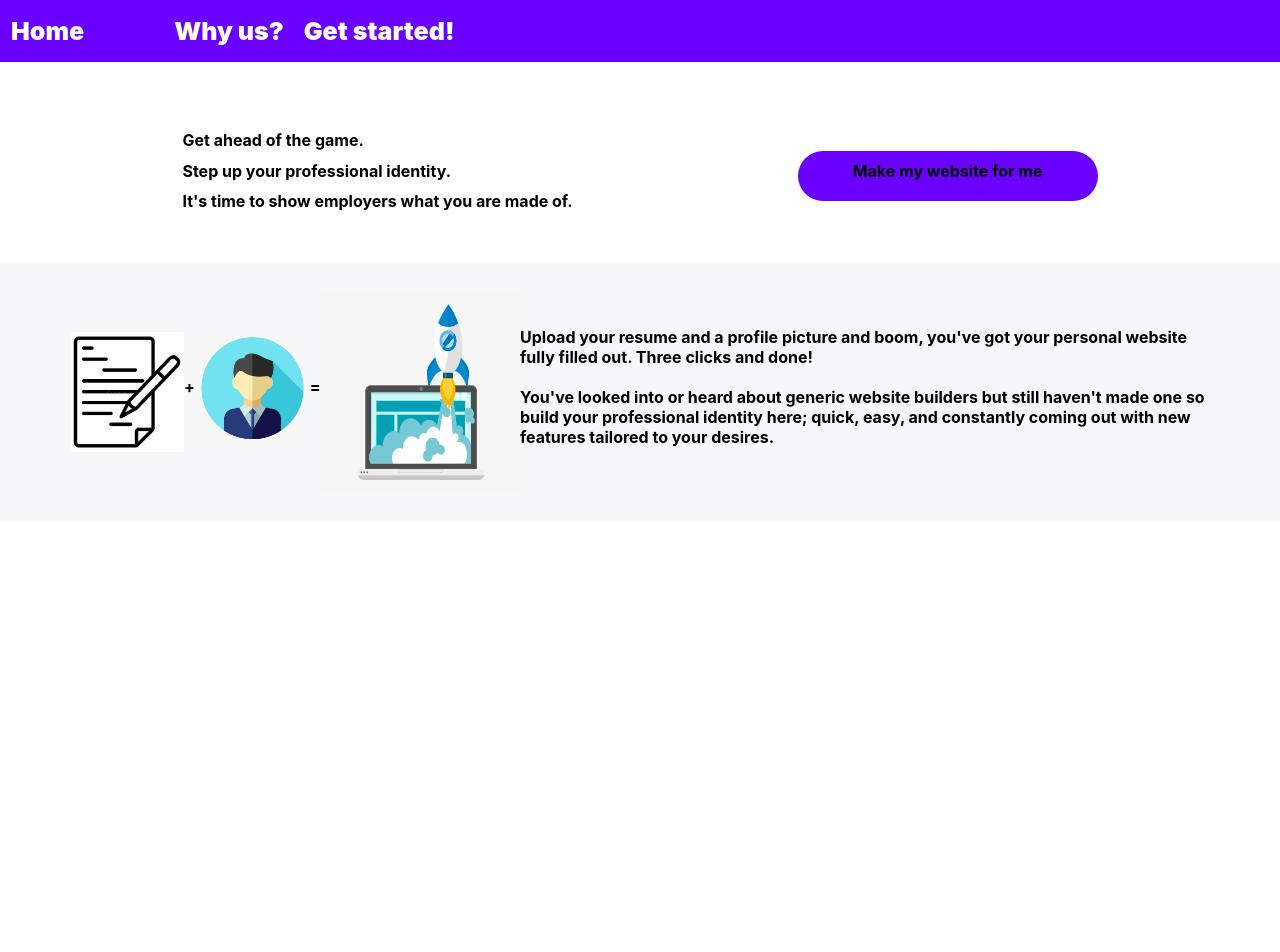
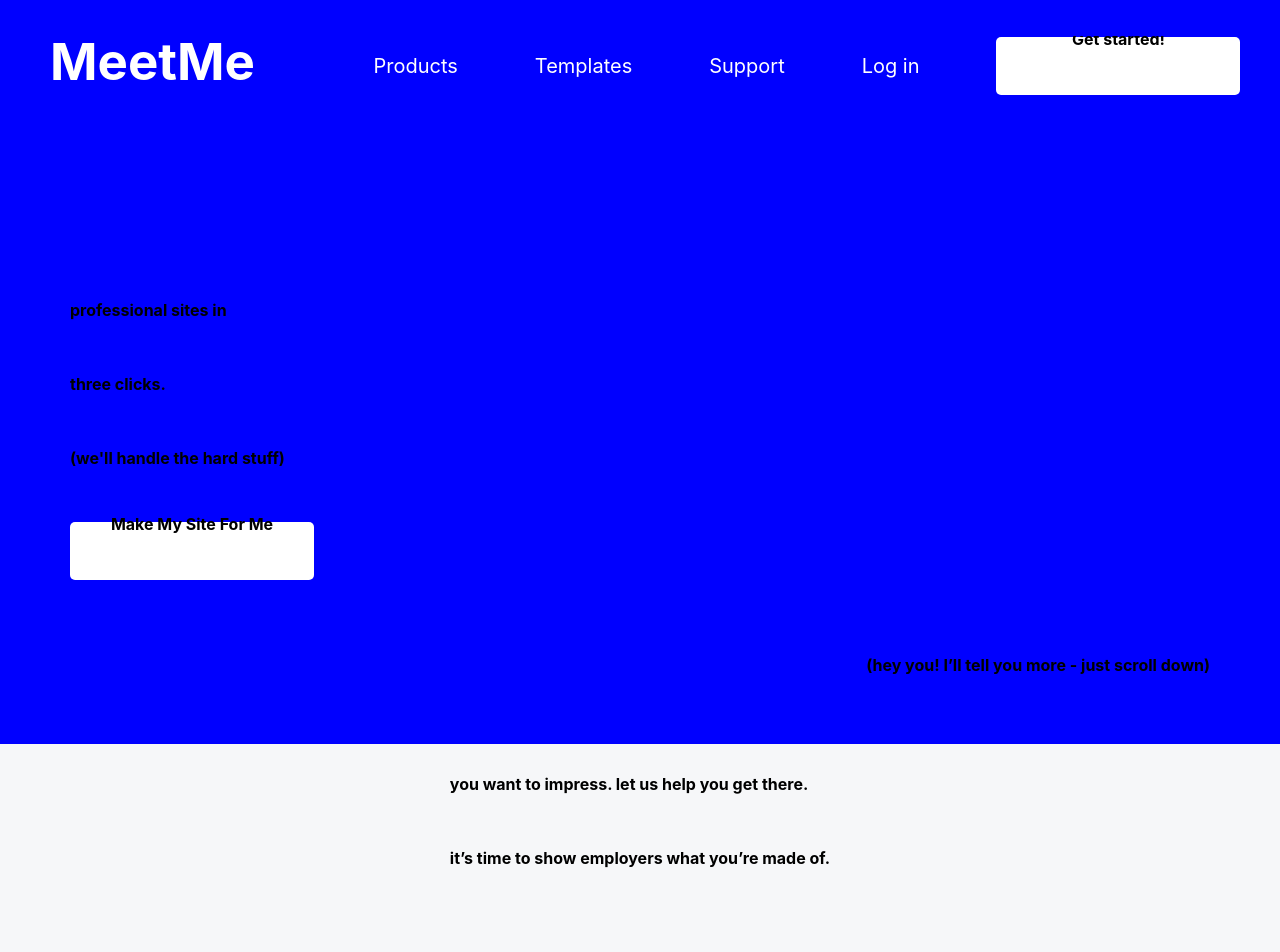
Before and after one commit to personalWebsiteBuilder/exampleWebsite.github.io, a Next.js app: page / in a window 1280 px wide. Shown: the top 952 px of the page. Before the commit the page ends 800 px from the top, so only its background shows below. Built offline with nearby package versions, Linux system fonts and the light colour scheme.

Commit message:
started new designs and adjusted anything acc

```diff
--- a/common/textElements.js
+++ b/common/textElements.js
@@ -164,7 +164,7 @@ export const BodyText = ({
 );
 
 BodyText.defaultProps = {
-    fontSize: 20,
-    color: 'white',
+    fontSize: 22,
+    color: 'black',
     textAlign: 'left',
 };
--- a/components/CircularPicture.js
+++ b/components/CircularPicture.js
@@ -2,7 +2,6 @@ import React from 'react';
 
 export const CircularPicture = ({
     image,
-    imageActive,
     width,
     height,
     href,
--- a/components/NavBar.js
+++ b/components/NavBar.js
@@ -1,7 +1,8 @@
 import React, { useState } from 'react';
 import Link from 'next/link';
 
-import colors from '../common/colors'
+import {NavigationButton} from './NavigationButton';
+import { LittleTitle } from '../common/textElements';
 
 export const NavBar = () => {
 
@@ -22,8 +23,8 @@ export const NavBar = () => {
               <div className="top-bar">
                 <div className="left">
                   <Link href="/">
-                    <a className="link" onClick={closeNav}>
-                      <span className="link-text">Home</span>
+                    <a className="link-large" onClick={closeNav}>
+                      <span className="link-text">MeetMe</span>
                     </a>
                 </Link>
                 </div>
@@ -37,23 +38,40 @@ export const NavBar = () => {
               </div>
                 <nav className={isNavOpen ? 'is-open' : null}>
                     <div className="middle">
+                        <Link href="/products">
+                            <a className="link" onClick={closeNav}>
+                                <span className="link-text">Products</span>
+                            </a>
+                        </Link>
                         <Link href="/example-websites">
                             <a className="link" onClick={closeNav}>
-                                <span className="link-text">Why us?</span>
+                                <span className="link-text">Templates</span>
                             </a>
                         </Link>
-                        <Link href="/get-started">
+                        <Link href="/support">
                             <a className="link" onClick={closeNav}>
-                                <span className="link-text">Get started!</span>
+                                <span className="link-text">Support</span>
                             </a>
                         </Link>
+                        <Link href="/login">
+                            <a className="link" onClick={closeNav}>
+                                <span className="link-text">Log in</span>
+                            </a>
+                        </Link>
+                        <a className="link" onClick={closeNav}>
+                          <NavigationButton href="/get-started" width={177} height={58} borderRadius={5}>
+                              <LittleTitle fontSize={20}>
+                                  <span className="link-text">Get started!</span>
+                              </LittleTitle>
+                          </NavigationButton>
+                        </a>
                     </div>
                 </nav>
             </div>
         </header>
         <style jsx>{`
          header {
-            background-color: ${colors.purple};
+            background-color: transparent;
             margin: 0 auto;
             display: flex;
             width: 100%;
@@ -63,11 +81,13 @@ export const NavBar = () => {
             top: 0;
             min-height: 100px;
             z-index: 1;
+            position: absolute;
           }
 
         @media (min-width: 768px) {
             header {
               min-height: 60px;
+              padding-top: 35px;
             }
           }
 
@@ -86,6 +106,7 @@ export const NavBar = () => {
               min-height: 60px;
               flex-direction: row;
               justify-content: space-between
+              align-items: center;
               }
           }
 
@@ -130,6 +151,13 @@ export const NavBar = () => {
             padding-bottom: 5px;
           }
 
+          @media (min-width: 768px) {
+            .left {
+              margin-top: -10px;
+              padding-left: 39px;
+            }
+          }
+
           .middle {
             display: flex;
             flex-direction: column;
@@ -142,9 +170,9 @@ export const NavBar = () => {
               flex: 1;
               flex-direction: row;
               width: auto;
-              padding: 0;
-              justify-content: flex-start;
+              justify-content: space-around;
               margin-left: 70px;
+              align-items: center;
             }
           }
 
@@ -152,10 +180,16 @@ export const NavBar = () => {
             margin: 10px;
           }
 
+          .link-large {
+            font-size: 51px;
+            color: white;
+            text-decoration: none;
+            font-weight: bold;
+          }
+
           .link {
             display: flex;
-            font-size: 25px;
-            font-weight: 900;
+            font-size: 20px;
             color: white;
             margin-top: 10px;
             text-decoration: none;
--- a/components/NavigationButton.js
+++ b/components/NavigationButton.js
@@ -50,8 +50,8 @@ export const NavigationButton = ({
   );
 
   NavigationButton.defaultProps = {
-    backgroundColor: colors.purple,
-    textColor: 'white',
+    backgroundColor: 'white',
+    textColor: 'black',
     isExternalLink: false,
     mobileWidth: 120,
     mobileHeight: 60,
--- a/pages/index.js
+++ b/pages/index.js
@@ -4,7 +4,7 @@ import Head from 'next/head'
 import { NavBar } from '../components/NavBar'
 import { Container } from '../components/Container'
 import { NavigationButton } from '../components/NavigationButton'
-import { BigTitle, H1, LittleTitle } from '../common/textElements'
+import { BigTitle, H1, LittleTitle, BodyText } from '../common/textElements'
 
 const Home = () => (
   <div className="container">
@@ -15,40 +15,44 @@ const Home = () => (
 
     <main>
       <NavBar />
-      <div className="TopRow">
+      <div className="topRow">
       <Container>
-        <div className="Row">
-          <div className="Column">
-            <BigTitle marginTop={0}>Get ahead of the game.</BigTitle>
-            <BigTitle marginTop={0}>Step up your professional identity.</BigTitle>
-            <BigTitle marginTop={0}>It's time to show employers what you are made of.</BigTitle>
-          </div>
-          <div className="ColumnCentered">
-            <NavigationButton href="/get-started" width={300} height={50} borderRadius={25}>
-              <H1 color="white">Make my website for me</H1></NavigationButton>
+          <div className="column">
+            <BigTitle marginTop={0} marginBottom={0} fontSize={50} mobileFontSize={25} color="white">professional sites in</BigTitle>
+            <BigTitle marginTop={0} marginBottom={0} fontSize={138} mobileFontSize={60} color="white">three clicks.</BigTitle>
+            <BigTitle marginTop={0} marginBottom={54} fontSize={35} mobileFontSize={17} color="white">(we'll handle the hard stuff)</BigTitle>
+            <NavigationButton href="/get-started" width={244} height={58} borderRadius={5} mobileWidth={150}>
+              <H1 color="black">Make My Site For Me</H1>
+            </NavigationButton>
+            <div className="subText">
+              <LittleTitle color="white">(hey you! I’ll tell you more - just scroll down)</LittleTitle>
             </div>
           </div>
       </Container>
       </div>
-      <div className="UploadContainer">
+      <div className="uploadContainer">
       <Container>
         <div className="Row">
-          <div className="resumeProfileBlastoff">
-            <img src="/homeGenericResume.jpg" height="120" width="120" />
-            <BigTitle>+</BigTitle>
-            <img src="/homeGenericProfilePic.png" height="120" width="120" />
-            <BigTitle>=</BigTitle>
-            <img src="/homeComputerRocket.jpg" height="200" width="200" />
+          <div className="columnCentered">
+            <div className="uploadTextContainer">
+              <BigTitle>you want to impress. let us help you get there.</BigTitle>
+              <LittleTitle>it’s time to show employers what you’re made of.</LittleTitle>
             </div>
-          <div className="Column">
-            <div className="UploadText">
-            <LittleTitle >
-              Upload your resume and a profile picture and boom, you've got your personal website fully filled out.
-              Three clicks and done!<br /><br />You've looked into or heard about generic
-              website builders but still haven't made one so build your professional identity here; quick, easy, and constantly
-              coming out with new features tailored to your desires.
-              </LittleTitle>
+            <div className="stepsRow">
+              <div className="step">
+                <div className="rectangle1"></div>
+                <BodyText>upload your resume</BodyText>
               </div>
+              <div className="step">
+                <div className="rectangle2"></div>
+                <BodyText>upload your headshot</BodyText>
+              </div>
+              <div className="step">
+                <div className="rectangle3"></div>
+                <BodyText>show off your site</BodyText>
+              </div>
+            </div>
+
           </div>
         </div>
         </Container>
@@ -56,58 +60,96 @@ const Home = () => (
     </main>
 
     <style jsx>{`
-      .TopRow {
+      .topRow {
         flex: 1;
         display: flex;
         flex-direction: column;
         justify-content: center;
         align-items: center;
-        padding-top: 130px;
-        padding-bottom: 40px;
+        padding-top: 300px;
+        padding-bottom: 15px;
+        background-color: blue;
+      }
+      @media (max-width: 768px) {
+        .topRow {
+          padding-top: 200px;
+          padding-bottom: 15px;
+          background-color: blue;
+        }
       }
       .Row {
         display: flex;
         flex-direction: row;
         justify-content: space-around;
       }
-      .Column,
-      .ColumnCentered {
+      .column,
+      .columnCentered {
         display: flex;
         justify-content: center;
         flex-direction: column;
       }
-      .ColumnCentered {
+      .columnCentered {
         align-items: center;
       }
       @media (max-width: 768px) {
-        .Column,
-        .ColumnCentered {
+        .column,
+        .columnCentered {
           min-width: unset;
         }
       }
-      .UploadContainer {
+      .subText {
+        display: flex;
+        justify-content: flex-end;
+        margin-top: 75px;
+      }
+      @media (max-width: 768px) {
+        .subText {
+          margin-top: 40px;
+        }
+      }
+      .uploadContainer {
         padding-top: 30px;
         padding-bottom: 30px;
         background-color: #F6F7F9;
       }
-      .resumeProfileBlastoff {
-        width: 450px;
-        display: flex;
-        justify-content: space-around;
-        align-items: center;
+      .uploadTextContainer {
+        margin-bottom: 120px
       }
       @media (max-width: 768px) {
-        .resumeProfileBlastoff {
-          flex-direction: column;
+        .uploadTextContainer {
+          margin-bottom: 40px
         }
       }
-      .UploadText {
-        min-width: 400px;
+      .stepsRow {
+        display: flex;
+        justify-content: center;
+        flex-wrap: wrap;
+      }
+      .step {
+        margin-left: 90px;
+        margin-right: 90px;
       }
       @media (max-width: 768px) {
-        .UploadText {
-          min-width: unset;
+        .step {
+          margin-right: unset;
+          margin-left: unset;
         }
+      }
+      .rectangle1,
+      .rectangle2,
+      .rectangle3 {
+        width: 131px;
+        height: 131px;
+        background-color: lightBlue;
+      }
+      .rectangle1 {
+        transform: rotate(-21deg);
+      }
+      .rectangle2 {
+        transform: rotate(-80deg);
+      }
+      .rectangle3 {
+        transform: rotate(-100deg);
       }
     `}</style>
 
```
Lines whose indentation alone changed are shown as unchanged.
